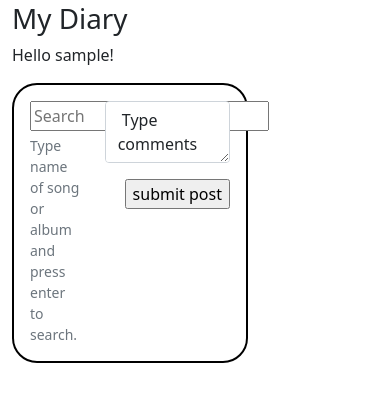
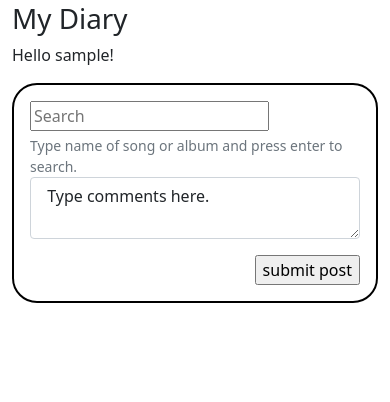
Before and after one commit to rach0101/Music_Diary_Hackbright_Project, a Flask app: a page that uses templates/diary.html in a window 390 px wide. Shown: the part 84-486 px from the top of the page. Run offline with Flask 2, Linux system fonts and the light colour scheme; the visitor is signed in with stand-in values (Sample User, id 1); data that the repository does not hold is empty.

Commit message:
Format for iphone

```diff
--- a/templates/diary.html
+++ b/templates/diary.html
@@ -25,7 +25,7 @@
 {% block body %}
 
 <!-- container div below -->
-<div class="container">
+<div class="container-fluid">
     {% if read_write %}
     <div class="row">
         <div class="col-8">
@@ -48,7 +48,8 @@
     {% if read_write %}
     <div class="row">
         <!-- parent col -->
-        <div class="col-8">
+
+        <div class="col-lg-8 col-md-8 col-sm-12">
 
             <div id="create_post" class="post p-3 mb-3">
                 <!-- create row to make nested columns -->
@@ -57,14 +58,14 @@
 
                     </div>
 
-                    <div class="col-4">
+                    <div class="col-lg-4 col-md-4 col-sm-12">
                         <form id="music_search_form">
                             <input type="text" placeholder="Search" id="music_search_input">
                             <div class="form-text">Type name of song or album and press enter to search.</div>
                         </form>
                     </div>
 
-                    <div class="col-8" id="populate_music_post">
+                    <div class="col-lg-8 col-md-8 col-sm-12" id="populate_music_post">
 
                             <form id="submit_final_post" action="/save_song_to_database" method="POST">
                                 <!-- add hidden input fields here where i can save values
```
